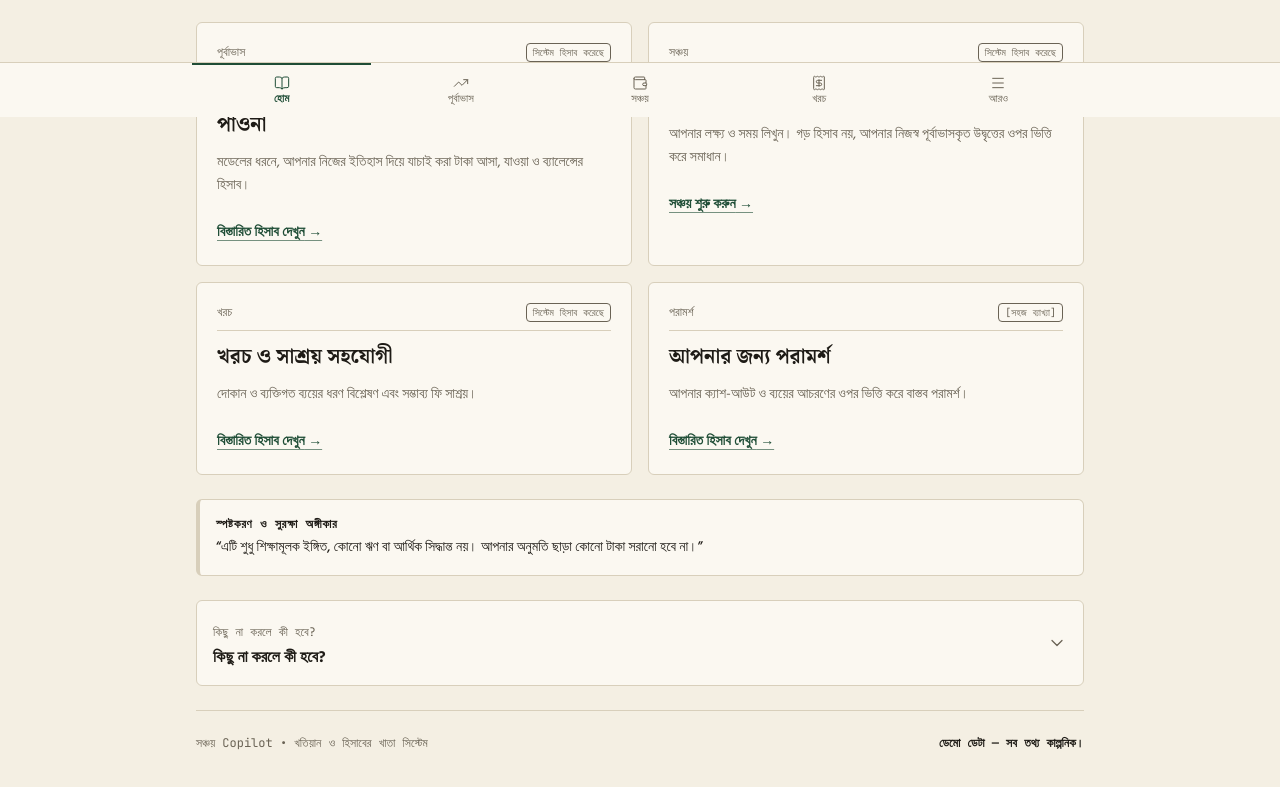
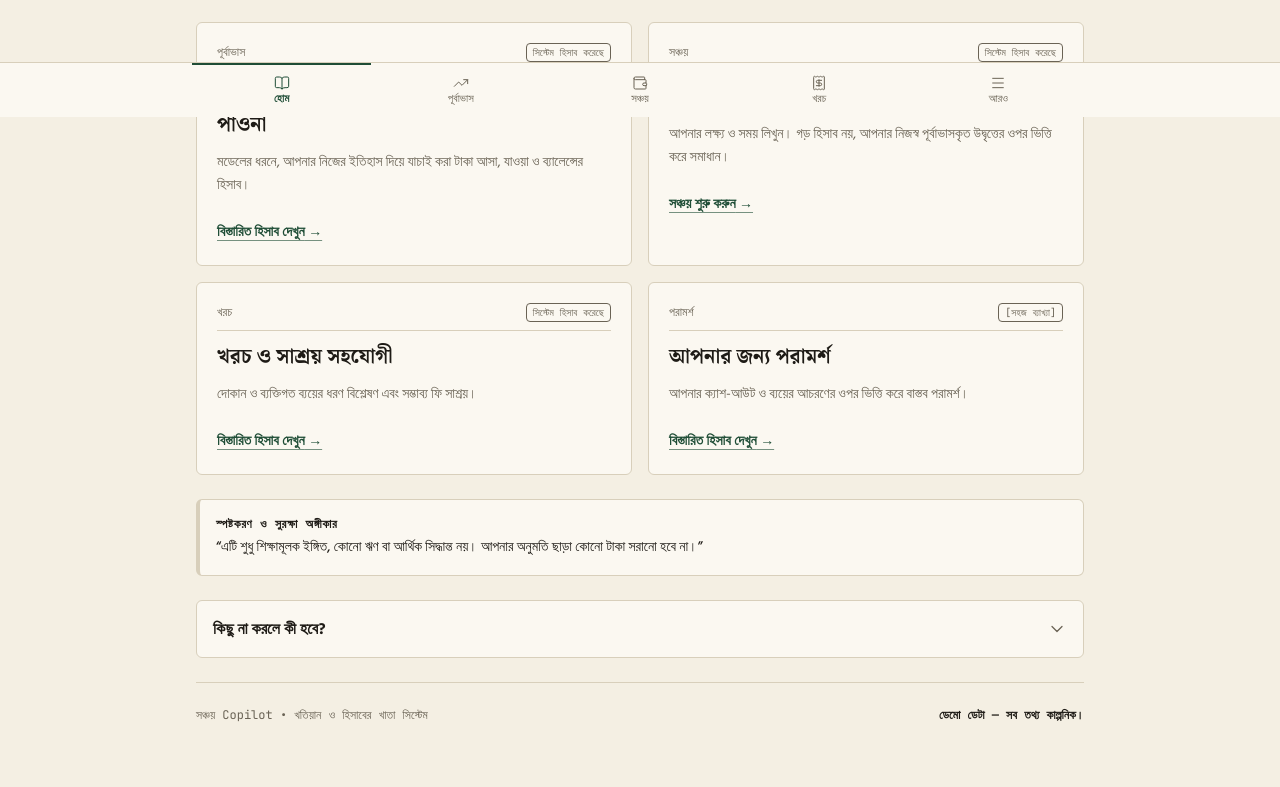
Before and after one commit to Soumitra-32/AI_DEV_FEST, a Next.js app in the folder web/: page / in a window 1280 px wide. Shown: the part 683-1470 px from the top of the page. Built offline with nearby package versions, Linux system fonts and the light colour scheme; no server answers.

Commit message:
fix(web): remove duplicated do-nothing toggle title

```diff
--- a/web/src/components/DoNothingToggle.tsx
+++ b/web/src/components/DoNothingToggle.tsx
@@ -32,9 +32,6 @@ export default function DoNothingToggle({ costBdt, months }: DoNothingToggleProp
         onClick={() => setOpen(true)}
       >
         <div className="space-y-0.5">
-          <span className="text-xs font-mono text-ink-muted uppercase">
-            {tr("common.doNothing")}
-          </span>
           <div className="font-bold text-base text-ink">
             {tr("common.doNothing")}
           </div>
```
